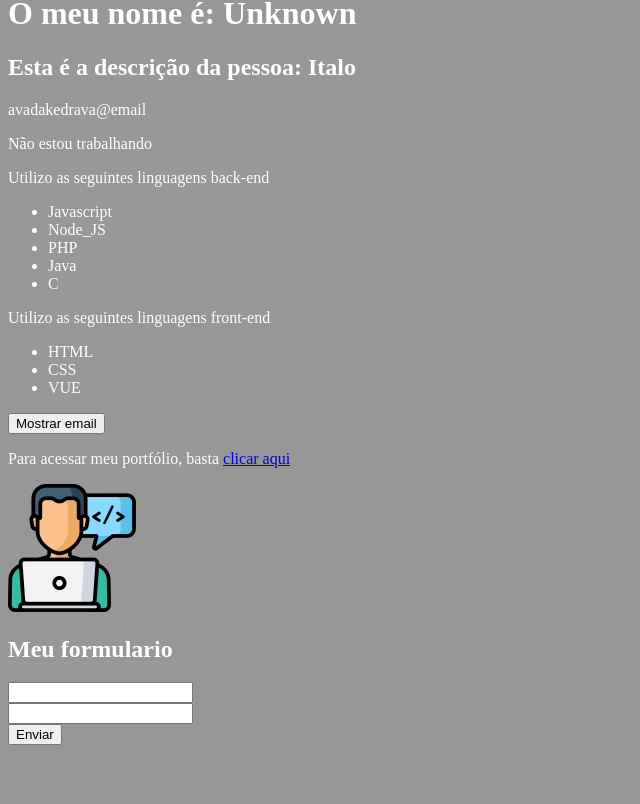
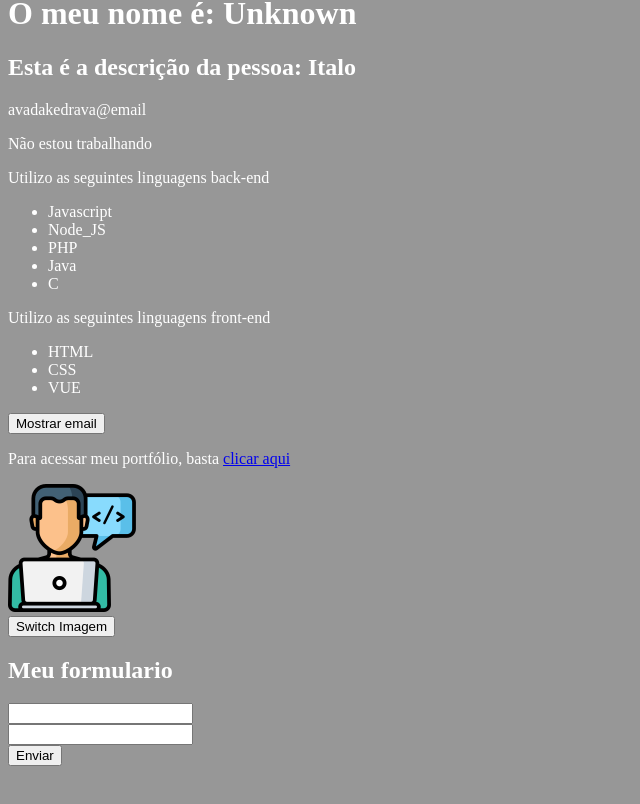
Before and after one commit to italoknd/VueJS-Curso, a Vue app in the folder 2_projeto_vue/: page / in a window 1280 px wide. Shown: the part 480-1284 px from the top of the page, without its empty margins (0-640 px from the left). Built offline with nearby package versions, Linux system fonts and the light colour scheme.

Commit message:
trabalhando com o $emit

```diff
--- /dev/null
+++ b/2_projeto_vue/src/components/MudarImagem.vue
@@ -0,0 +1,12 @@
+<template>
+  <div>
+    <button @click="$emit('MudarImagem')">Switch Imagem</button>
+  </div>
+</template>
+
+<script>
+  export default {
+    name: "MudarImagem",
+    emit: ['MudarImagem']
+  }
+</script>
--- a/2_projeto_vue/src/components/Picture.vue
+++ b/2_projeto_vue/src/components/Picture.vue
@@ -1,8 +1,13 @@
 <template>
-  <img v-bind:src="avatar" :alt="desc">
+  <div>
+    <img v-bind:src="avatar" :alt="desc">
+    <MudarImagem @mudar-imagem="TrocarImagem"/>
+  </div>
 </template>
 
 <script>
+import MudarImagem from './MudarImagem.vue'
+
   export default{
     name: "Picture",
     data() {
@@ -11,5 +16,15 @@
         desc: "profile picture"
       }
     },
+    components:{
+      MudarImagem
+    },
+    methods: {
+      TrocarImagem(){
+        this.avatar = "/imgs/avatar2.png"
+
+
+      }
+    },
   }
 </script>
```
Also changed, not shown: 2_projeto_vue/public/imgs/avatar2.png (added), 2_projeto_vue/public/imgs/logo.png (added).
